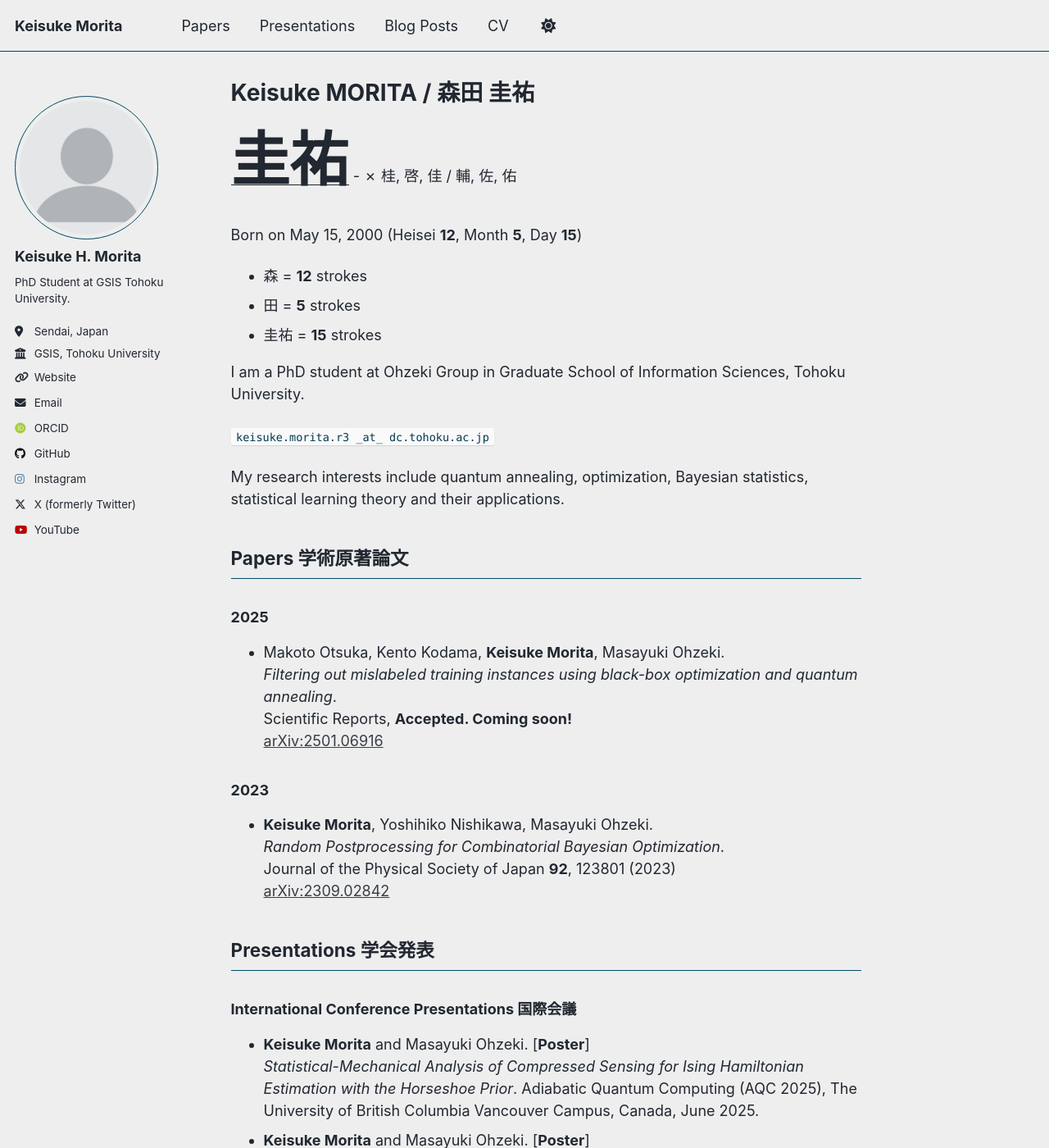
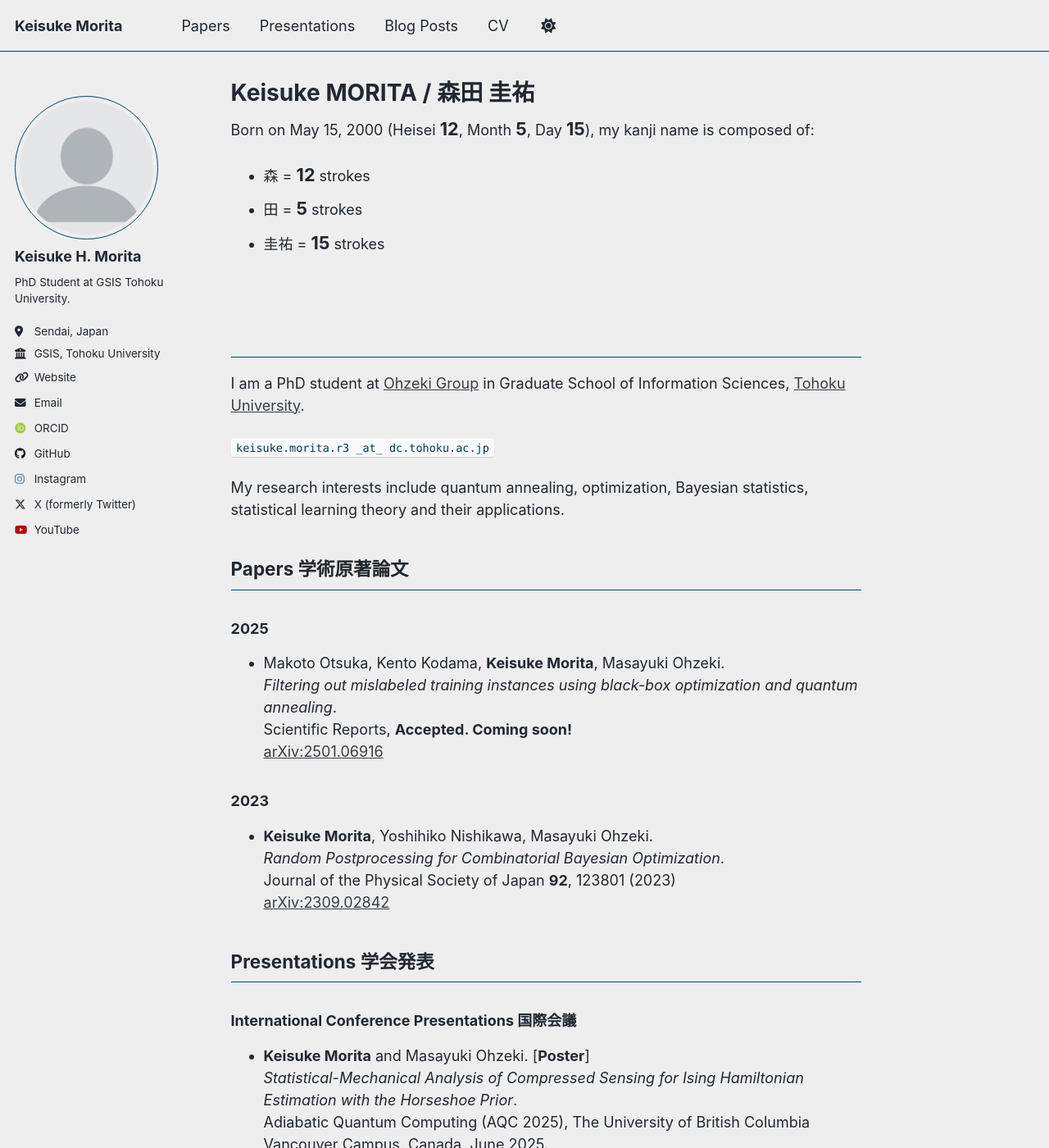
Before and after one commit to mory22k/mory22k.github.io, a Jekyll site: the page built from _pages/about.md, in a window 1280 px wide and 1400 px high. Shown: the whole window at 82% size. Built offline with Jekyll 4.4.1, drawn with Linux system fonts in a browser that asks for light colours; some web fonts are replaced; a script that is not in the unit is left out.

Commit message:
improve design

```diff
--- a/_pages/about.md
+++ b/_pages/about.md
@@ -7,15 +7,19 @@ redirect_from:
   - /about.html
 ---
 
-<u><span style="font-size: 400%; font-weight:800;">圭祐</span></u> - ✗ 桂, 啓, 佳 / 輔, 佐, 佑
+Born on May 15, 2000 (Heisei <big>**12**</big>, Month <big>**5**</big>, Day <big>**15**</big>), my kanji name is composed of:
 
-Born on May 15, 2000 (Heisei **12**, Month **5**, Day **15**)
+- 森 = <big>**12**</big> strokes
+- 田 = <big>**5**</big> strokes
+- 圭祐 = <big>**15**</big> strokes
 
-- 森 = **12** strokes
-- 田 = **5** strokes
-- 圭祐 = **15** strokes
+<br>
+<br>
+<br>
 
-I am a PhD student at Ohzeki Group in Graduate School of Information Sciences, Tohoku University.
+---
+
+I am a PhD student at [Ohzeki Group](https://altema.is.tohoku.ac.jp/~mohzeki/) in Graduate School of Information Sciences, [Tohoku University](https://www.tohoku.ac.jp/).
 
 `keisuke.morita.r3 _at_ dc.tohoku.ac.jp`
 
@@ -39,7 +43,7 @@ My research interests include quantum annealing, optimization, Bayesian statisti
 
 ### International Conference Presentations 国際会議
 - **Keisuke Morita** and Masayuki Ohzeki. [**Poster**] \
-  *Statistical-Mechanical Analysis of Compressed Sensing for Ising Hamiltonian Estimation with the Horseshoe Prior*.
+  *Statistical-Mechanical Analysis of Compressed Sensing for Ising Hamiltonian Estimation with the Horseshoe Prior*.\
   Adiabatic Quantum Computing (AQC 2025), The University of British Columbia Vancouver Campus, Canada, June 2025.
 - **Keisuke Morita** and Masayuki Ohzeki. [**Poster**] \
   *Bayesian Optimization using Factorization Machines and Annealing*.\
@@ -47,7 +51,7 @@ My research interests include quantum annealing, optimization, Bayesian statisti
 - **Keisuke Morita**, Yoshihiko Nishikawa, Masayuki Ohzeki. [**Poster**] \
   *Fast algorithm for Bayesian optimization of high-dimensional combinatorial problems*.\
   Adiabatic Quantum Computing (AQC 2024), Glasgow, United Kingdom, June 2024.
-- **Keisuke Morita**, Yoshihiko Nishikawa, Masayuki Ohzeki [**Oral**].
+- **Keisuke Morita**, Yoshihiko Nishikawa, Masayuki Ohzeki [**Oral**].\
   *A Simple Post-Processing Method for Improving Bayesian Optimization of Combinatorial Problems*.\
   28th International Conference on Statistical Physics (Statphys28), Tokyo, Japan, August 2023.
 
```
